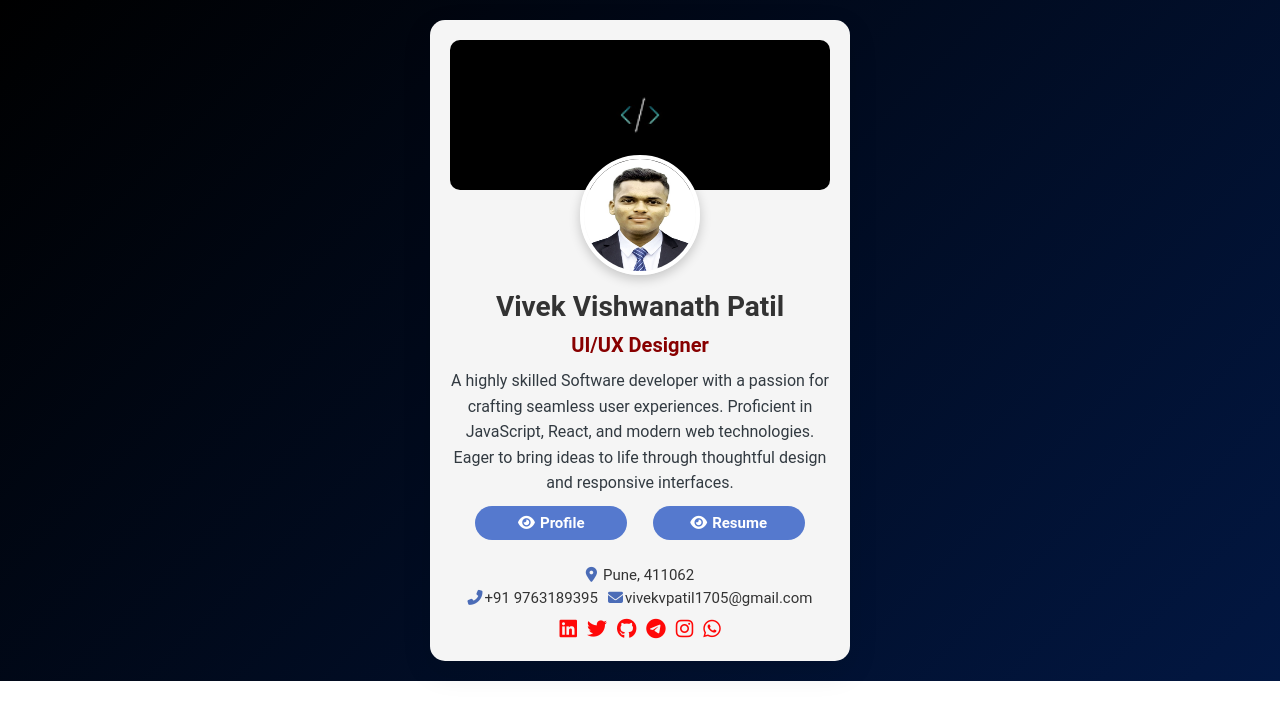
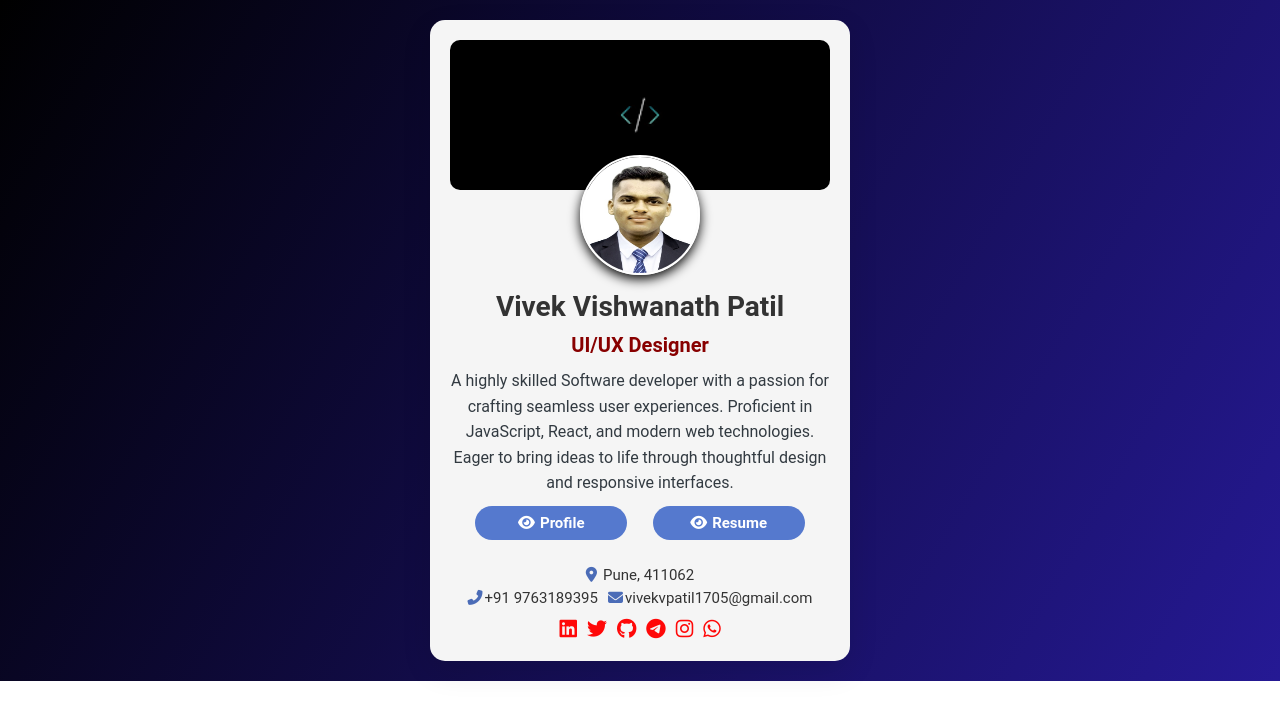
Before and after one commit to vivek1705/Portfolio-Card, a plain HTML site: page index.html in a window 1280 px wide. Drawn offline with Linux system fonts and the light colour scheme.

Commit message:
Updated files for portfolio

```diff
--- a/data.js
+++ b/data.js
@@ -4,7 +4,7 @@ const profileData = {
   profilePic: "images/mypic.jpeg",
   coverPic: "images/bgimg.png",
   description: "A highly skilled Software developer with a passion for crafting seamless user experiences. Proficient in JavaScript, React, and modern web technologies. Eager to bring ideas to life through thoughtful design and responsive interfaces.",
-  profileLink: "https://vivekpatil-portfolio.netlify.app/",
+  profileLink: "https://vivekpatil-portfolio.onrender.com/",
   cvLink: "https://drive.google.com/file/d/1UeGSiyXz1xOIhpQE94sl1KFLFhLVnMBe/view?usp=drive_link", // Replace with your Google Drive CV link
   location: "Pune, 411062",
   mobile: "+91 9763189395",
--- a/styles.css
+++ b/styles.css
@@ -10,7 +10,10 @@
 .container {
   width: 100%;
   height: 100%;
-  background: linear-gradient(135deg, #000000, #021742);
+  /* background:url("./images/coding-background.jpg");
+  background-repeat: no-repeat;
+  background-size:cover; */
+  background: linear-gradient(120deg, #000000, #251994);
   display: flex;
   align-items: center;
   justify-content: center;
@@ -55,8 +58,8 @@
   width: 120px;
   height: 120px;
   border-radius: 50%;
-  border: 4px solid #fff;
-  box-shadow: 0 4px 12px rgba(0, 0, 0, 0.2);
+  border: 2px solid #fff;
+  box-shadow: 0 4px 12px rgba(0, 0, 0, 2);
   transition: all 0.3s ease;
 }
 
```
Also changed, not shown: images/cover.jpg (deleted).
